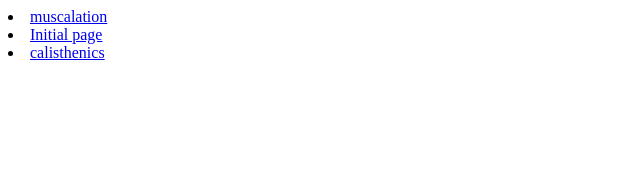
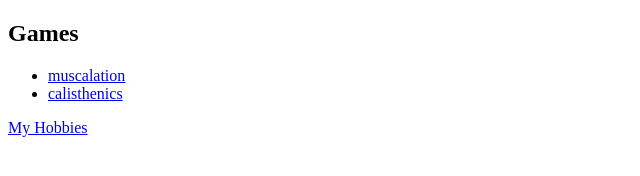
Before and after one commit to lucanx14/CV, a plain HTML site: page games.html in a window 1280 px wide. Shown: the whole page, without its empty margins (0-640 px from the left). Drawn offline with Linux system fonts and the light colour scheme.

Commit message:
Update games.html

```diff
--- a/games.html
+++ b/games.html
@@ -4,11 +4,14 @@
     <meta charset="UTF-8">
     <meta http-equiv="X-UA-Compatible" content="IE=edge">
     <meta name="viewport" content="width=device-width, initial-scale=1.0">
-    <title>Document</title>
+    <title>Games</title>
 </head>
 <body>
-    <li><a href="musculation.html">muscalation</a></li>
-        <li><a href="index.html">Initial page</a></li>
+    <h2>Games</h2>
+    <ul>
+        <li><a href="musculation.html">muscalation</a></li>
         <li><a href="calisthenics.html">calisthenics</a></li>
+    </ul>
+    <a href="myHobbies.html">My Hobbies</a>
 </body>
 </html>
```
